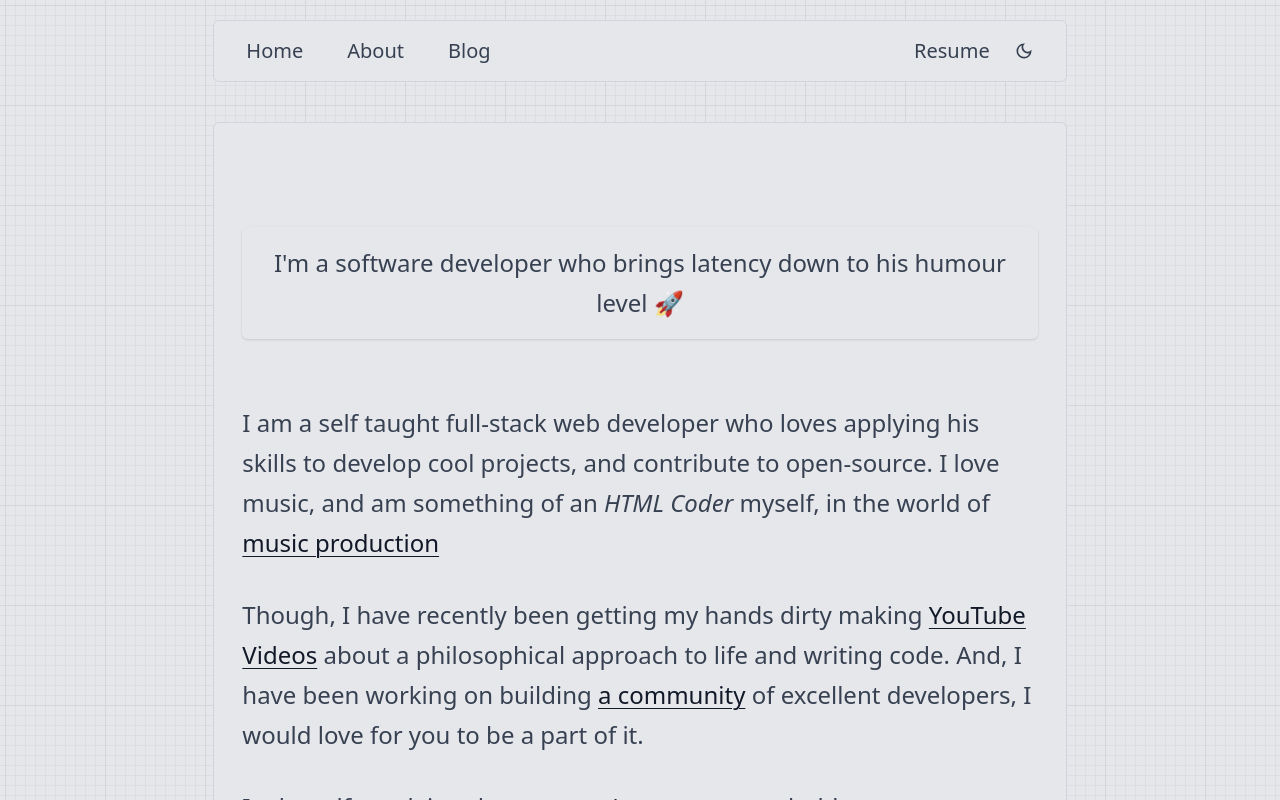
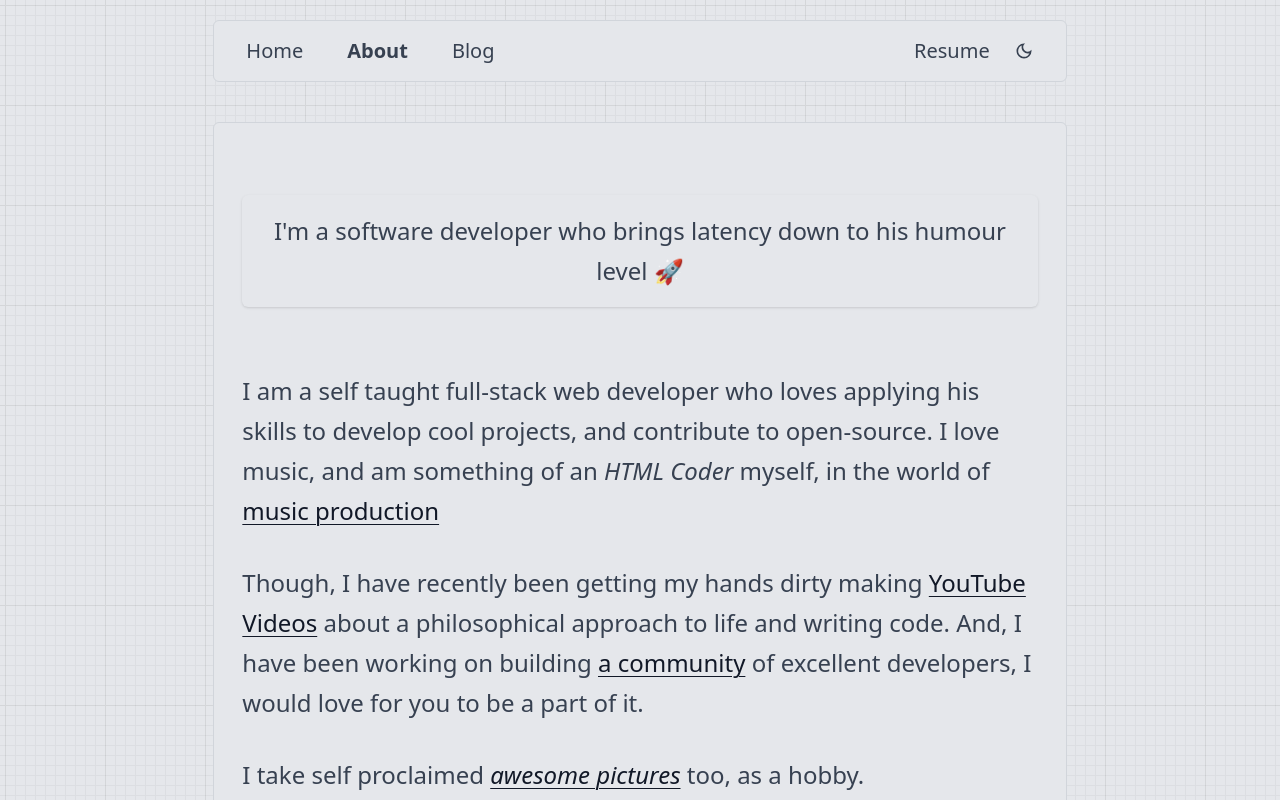
Before and after one commit to rosekamallove/rosekamal.love, a Next.js app: page /about in a window 1280 px wide. Shown: the top 800 px of the page. Built offline with nearby package versions, Linux system fonts and the light colour scheme; no server answers; a small style sheet from the web is missing.

Commit message:
update: navbar

```diff
--- a/components/layout.tsx
+++ b/components/layout.tsx
@@ -3,6 +3,7 @@ import Head from "next/head";
 import Link from "next/link";
 import { MdOutlineDarkMode } from "react-icons/md";
 import { FaRegLightbulb } from "react-icons/fa";
+import { useRouter } from "next/router";
 
 export default function Layout({
   children,
@@ -66,6 +67,7 @@ export function Footer() {
 
 export function Navbar() {
   const { theme, setTheme } = useTheme();
+  const router = useRouter();
   const navbar = [
     {
       href: "/",
@@ -86,7 +88,11 @@ export function Navbar() {
         <div className="flex gap-5">
           {navbar.map((n) => (
             <Link key={n.href} href={n.href}>
-              <span className="cursor-pointer rounded-md px-3 transition-all hover:bg-gray-300/50 active:scale-[.99] dark:border-neutral-800/60 dark:hover:bg-neutral-800/60">
+              <span
+                className={`${
+                  router.asPath === n.href ? "font-semibold" : ""
+                } cursor-pointer rounded-md px-3 transition-all hover:bg-gray-300/50 active:scale-[.95] dark:border-neutral-800/60 dark:hover:bg-neutral-800/60`}
+              >
                 {n.title}
               </span>
             </Link>
@@ -94,7 +100,11 @@ export function Navbar() {
         </div>
         <div className="flex">
           <Link href="/resume">
-            <span className="cursor-pointer rounded-md px-3 transition-all hover:bg-gray-300/50 active:scale-[.99] dark:border-neutral-800/60 dark:hover:bg-neutral-800/60">
+            <span
+              className={`${
+                router.asPath === "/resume" ? "font-semibold" : ""
+              } cursor-pointer rounded-md px-3 transition-all hover:bg-gray-300/50 active:scale-[.95] dark:border-neutral-800/60 dark:hover:bg-neutral-800/60`}
+            >
               Resume
             </span>
           </Link>
--- a/pages/about.tsx
+++ b/pages/about.tsx
@@ -12,7 +12,7 @@ export default function About() {
 
 export const Intro = () => (
   <div className="mx-2">
-    <div className="prose mx-auto my-8 prose-a:decoration-1 prose-a:underline-offset-4 hover:prose-a:decoration-2 dark:prose-invert lg:prose-xl xl:prose-2xl">
+    <div className="prose mx-auto prose-a:decoration-1 prose-a:underline-offset-4 hover:prose-a:decoration-2 dark:prose-invert lg:prose-xl xl:prose-2xl">
       <div className="flex items-center justify-center">
         <p className="rounded-md shadow bg-gray-200 px-4 py-4 text-center dark:bg-neutral-900/60">
           I&apos;m a software developer who brings latency down to his humour
--- a/pages/resume.tsx
+++ b/pages/resume.tsx
@@ -6,7 +6,7 @@ export default function Resume() {
       <iframe
         src="https://drive.google.com/file/d/16S4zJlCyRrM5e8k66Ng69h0f1Q1aRL04/preview"
         allow="autoplay"
-        className="min-h-[90vh] rounded-md w-full bg-[#D1D1D1]"
+        className="min-h-[90vh] my-5 rounded-md w-full bg-[#D1D1D1]"
       ></iframe>
     </Layout>
   );
```
Also changed, not shown: 2 other files (tests, documents, lock files or other folders).
